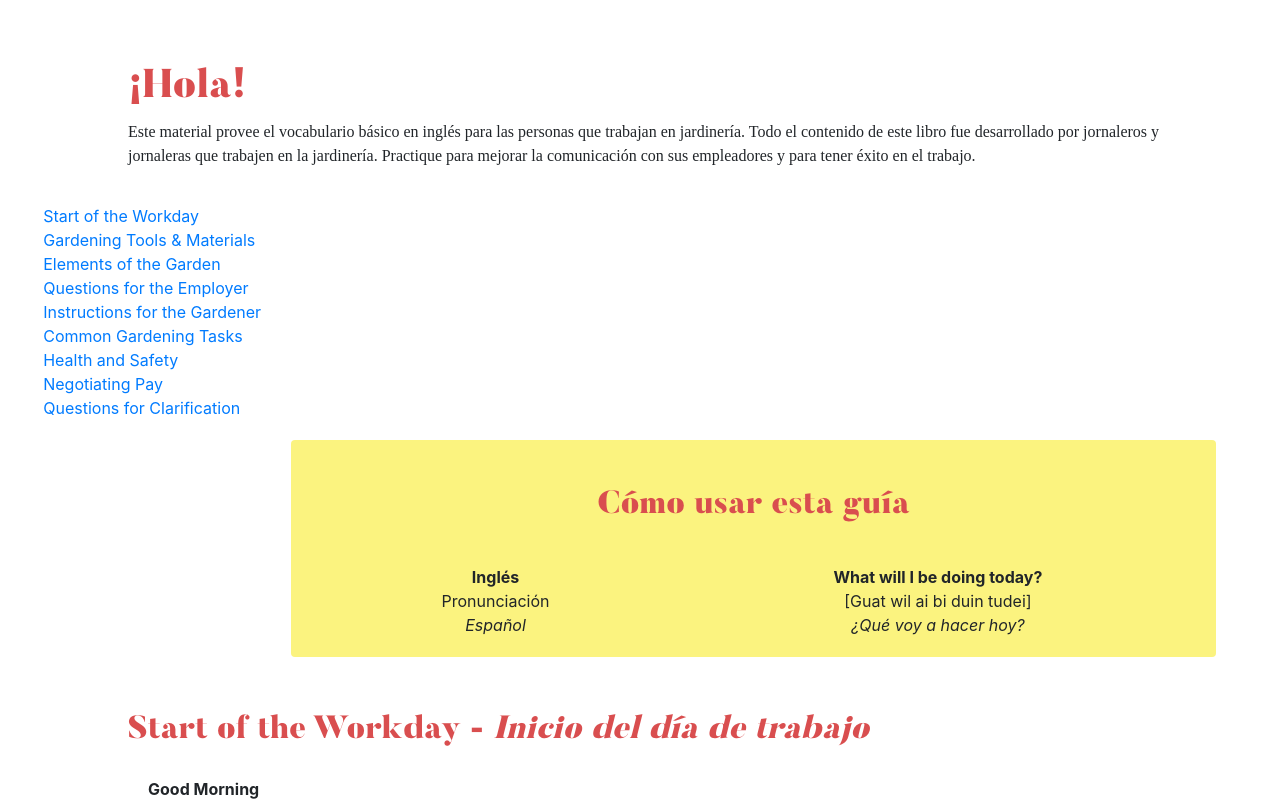
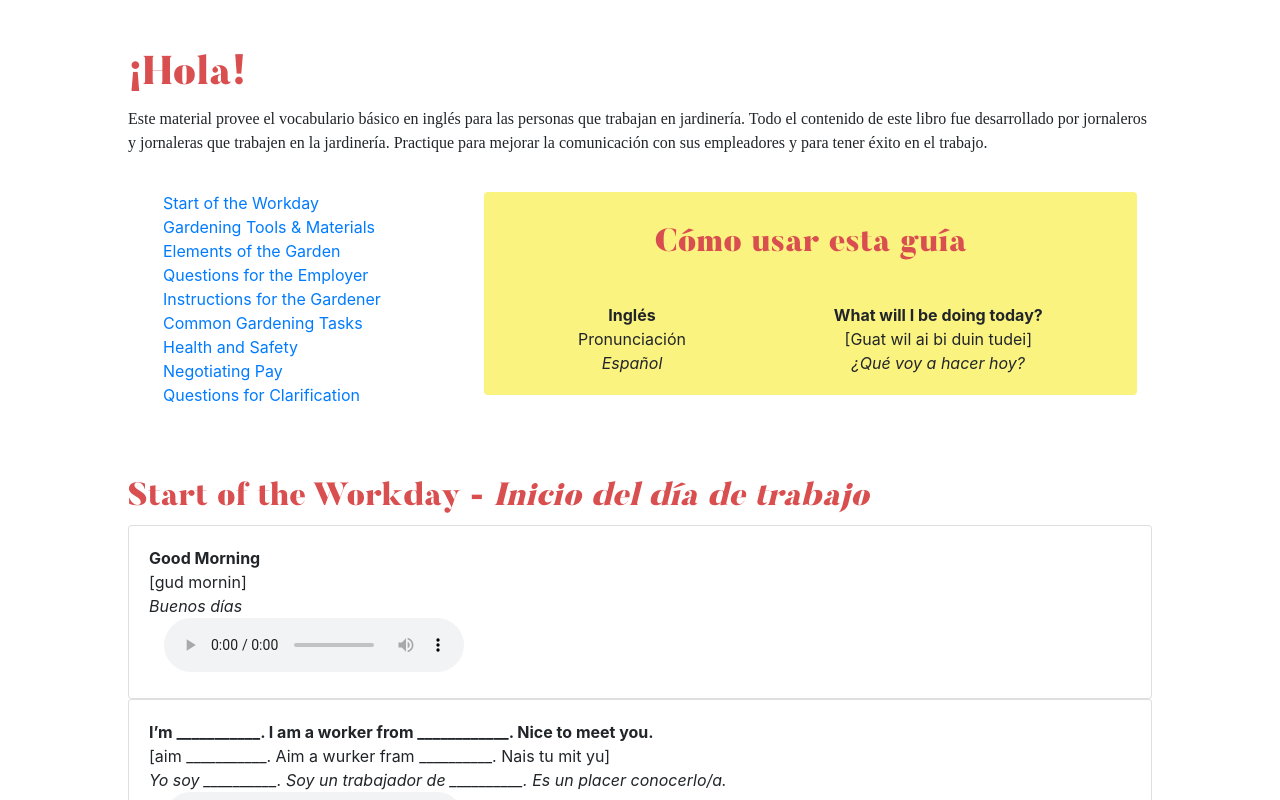
Before and after one commit to Kyle-Simpson/HDLON-test, a React (Create React App) app: page / in a window 1280 px wide. Shown: the top 800 px of the page. Built offline with nearby package versions, Linux system fonts and the light colour scheme; a web font is replaced by a local one.

Commit message:
first deploy

```diff
--- a/package.json
+++ b/package.json
@@ -3,6 +3,7 @@
   "version": "0.1.0",
   "private": true,
   "dependencies": {
+    "gh-pages": "^2.0.1",
     "react": "^16.8.6",
     "react-dom": "^16.8.6",
     "react-scripts": "3.0.1",
@@ -10,6 +11,7 @@
   },
   "scripts": {
     "start": "react-scripts start",
+    "deploy": "react-scripts build&&gh-pages -d build",
     "build": "react-scripts build",
     "test": "react-scripts test",
     "eject": "react-scripts eject"
--- a/src/App.css
+++ b/src/App.css
@@ -26,36 +26,31 @@ p {
   background-color: rgb(251, 243, 127)
 }
 
-.sectionListContainer {
-  display:none;
-}
-
-.sectionList {
+.bigScreen {
   display:none;
 }
 
 
 @media only screen and (min-width:600px) {
   body {
-    margin:5%;
     margin-left:10%;
+    margin-right:10%;
   }
 
-  .card {
+  .bigCol {
+    margin-top:2%;
+  }
+
+  .card:first-of-type {
     border:none;
   }
 
-  .sectionListContainer {
+  .smallScreen {
+    display:none;
+  }
+
+  .bigScreen {
     display:inline;
   }
 
-  .sectionList {
-    display:inline;
-    margin-left:-10%;
-  }
-
-  .guide {
-    margin-left:15%;
-  }
-
 }
--- a/src/App.js
+++ b/src/App.js
@@ -14,20 +14,7 @@ function App() {
         y para tener éxito en el trabajo.
       </p>
 
-      <Card className="sectionListContainer">
-        <CardBody>
-          <a href="#start-of-workday" className='sectionList'>Start of the Workday <br></br></a>
-          <a href="#tools-and-materials" className='sectionList'>Gardening Tools & Materials <br></br></a>
-          <a href="#elements-of-garden" className='sectionList'>Elements of the Garden <br></br></a>
-          <a href="#employer-questions" className='sectionList'>Questions for the Employer <br></br></a>
-          <a href="#gardener-instructions" className='sectionList'>Instructions for the Gardener <br></br></a>
-          <a href="#common-tasks" className='sectionList'>Common Gardening Tasks <br></br></a>
-          <a href="#health-and-safety" className='sectionList'>Health and Safety <br></br></a>
-          <a href="#negotiating-pay" className='sectionList'>Negotiating Pay <br></br></a>
-          <a href="#clarification-questions" className='sectionList'>Questions for Clarification <br></br></a>
-        </CardBody>
-      </Card>
-
+      <div className="smallScreen">
         <Card className='guide'>
           <CardTitle>
             <h2 style={{ 'textAlign': 'center' }}>Cómo usar esta guía</h2>
@@ -61,6 +48,66 @@ function App() {
             </Container>
           </CardBody>
         </Card>
+      </div>
+
+      <div className="bigScreen">
+        <Container>
+          <Row>
+            <Col xs={{ size: 4 }}>
+              <Card>
+                <CardBody>
+                  <a href="#start-of-workday">Start of the Workday<br></br></a>
+                  <a href="#tools-and-materials">Gardening Tools & Materials<br></br></a>
+                  <a href="#elements-of-garden">Elements of the Garden<br></br></a>
+                  <a href="#employer-questions">Questions for the Employer<br></br></a>
+                  <a href="#gardener-instructions">Instructions for the Gardener<br></br></a>
+                  <a href="#common-tasks">Common Gardening Tasks<br></br></a>
+                  <a href="#health-and-safety">Health and Safety<br></br></a>
+                  <a href="#negotiating-pay">Negotiating Pay<br></br></a>
+                  <a href="#clarification-questions">Questions for Clarification<br></br></a>
+                </CardBody>
+              </Card>
+            </Col>
+
+            <Col className="bigCol" xs={{ size: 8 }}>
+              <Card className='guide'>
+                <CardTitle>
+                  <h2 style={{ 'textAlign': 'center' }}>Cómo usar esta guía</h2>
+                </CardTitle>
+                <CardBody>
+                  <Container>
+                    <Row style={{ 'textAlign': 'center' }}>
+                      <Col xs={{ size: 5 }}>
+                        <b>Inglés</b> <br></br>
+                      </Col>
+                      <Col xs={{ size: 7 }}>
+                        <b>What will I be doing today?</b> <br></br>
+                      </Col>
+                    </Row>
+                    <Row style={{ 'textAlign': 'center' }}>
+                      <Col xs={{ size: 5 }}>
+                        Pronunciación <br></br>
+                      </Col>
+                      <Col xs={{ size: 7 }}>
+                        [Guat wil ai bi duin tudei] <br></br>
+                      </Col>
+                    </Row>
+                    <Row style={{ 'textAlign': 'center' }}>
+                      <Col xs={{ size: 5 }}>
+                        <i>Español</i>
+                      </Col>
+                      <Col xs={{ size: 7 }}>
+                        <i>¿Qué voy a hacer hoy?</i>
+                      </Col>
+                    </Row>
+                  </Container>
+                </CardBody>
+              </Card>
+            </Col>
+          </Row>
+        </Container>
+      </div>
+
 
       <a id="start-of-workday"><h2>Start of the Workday - <i>Inicio del día de trabajo</i></h2></a>
       <Card>
```
Also changed, not shown: 1 other file (tests, documents, lock files or other folders). Lines whose indentation alone changed are shown as unchanged.
